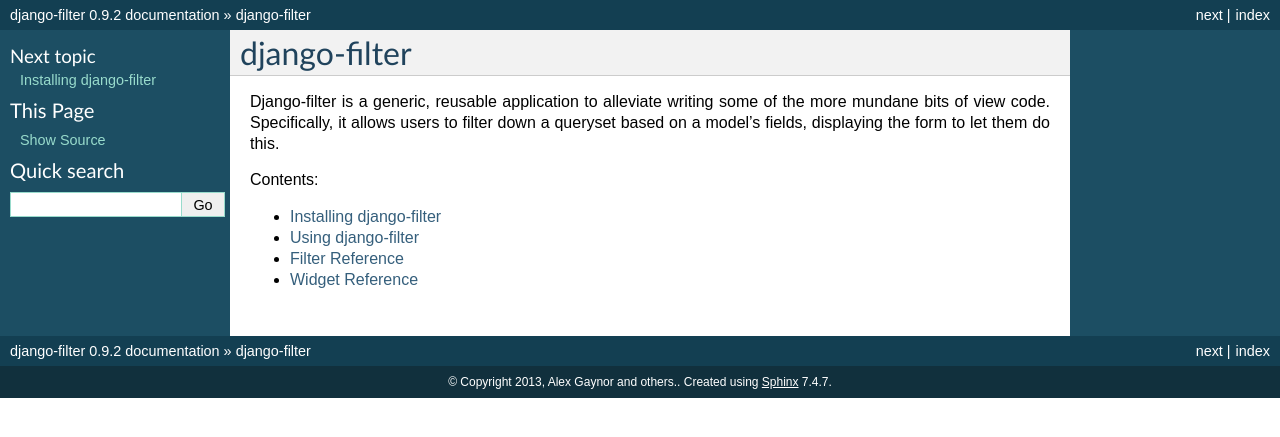
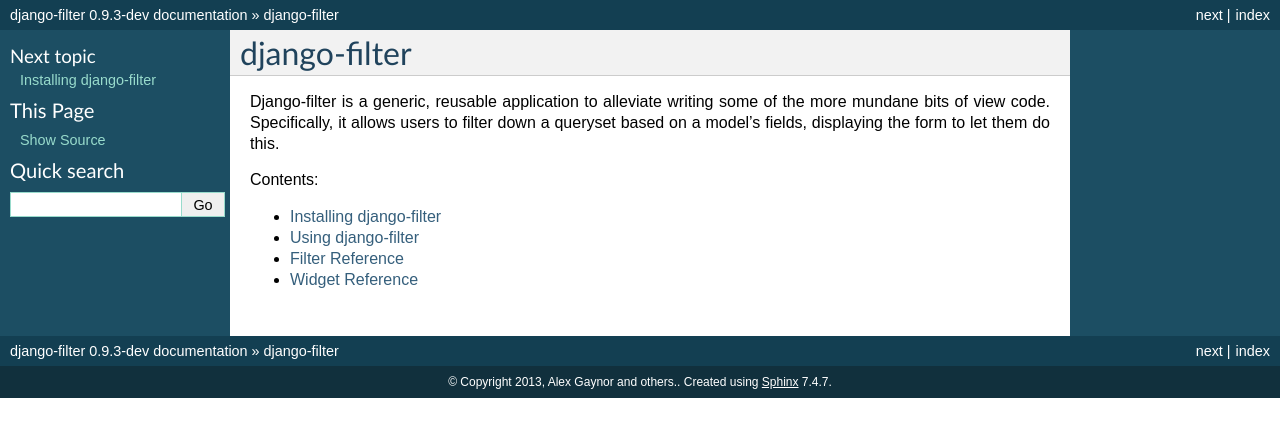
Before and after one commit to carltongibson/django-filter, a Sphinx documentation site: the page built from docs/index.txt, in a window 1280 px wide. Shown: the top 437 px of the page. Built offline with Sphinx 7.4.7, drawn with Linux system fonts in a browser that asks for light colours; pages that are not in the unit, such as notebooks, are missing from menus.

Commit message:
Bumpversion to 0.9.3-dev

```diff
--- a/django_filters/__init__.py
+++ b/django_filters/__init__.py
@@ -3,7 +3,7 @@
 from .filterset import FilterSet
 from .filters import *
 
-__version__ = '0.9.2'
+__version__ = '0.9.3-dev'
 
 
 def parse_version(version):
--- a/docs/conf.py
+++ b/docs/conf.py
@@ -48,9 +48,9 @@
 # built documents.
 #
 # The short X.Y version.
-version = '0.9.2'
+version = '0.9.3-dev'
 # The full version, including alpha/beta/rc tags.
-release = '0.9.2'
+release = '0.9.3-dev'
 
 # The language for content autogenerated by Sphinx. Refer to documentation
 # for a list of supported languages.
--- a/setup.py
+++ b/setup.py
@@ -5,6 +5,8 @@
 f = open('README.rst')
 readme = f.read()
 f.close()
+
+version = '0.9.3-dev'
 
 if sys.argv[-1] == 'publish':
     os.system("python setup.py sdist upload")
@@ -16,7 +18,7 @@
 
 setup(
     name='django-filter',
-    version='0.9.3',
+    version=version,
     description=('Django-filter is a reusable Django application for allowing'
                  ' users to filter querysets dynamically.'),
     long_description=readme,
```
Also changed, not shown: .bumpversion.cfg.
